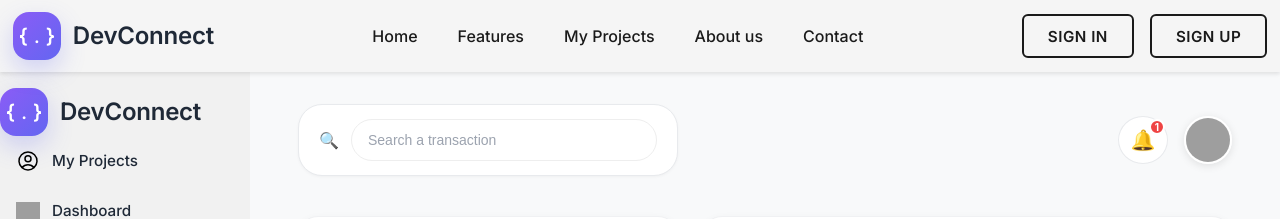
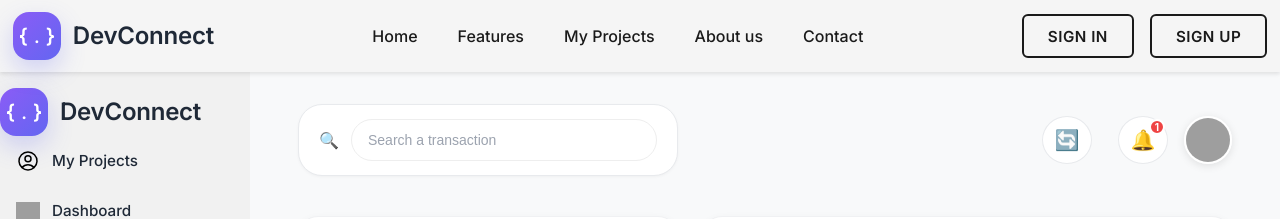
Before and after one commit to FatumaLiban2/dev_connect_frontend, a React (Vite) app: page /payments in a window 1280 px wide. Shown: the top 219 px of the page. Built offline with nearby package versions, Linux system fonts and the light colour scheme; grey boxes are pictures that could not be loaded.

Commit message:
updated the client and dev payment

```diff
--- a/src/pages/ClientPayment.jsx
+++ b/src/pages/ClientPayment.jsx
@@ -1,5 +1,5 @@
 import React, { useState, useEffect } from 'react';
-import Sidebar from '../components/Sidebar'; // Import the Sidebar component
+import Sidebar from '../components/Sidebar';
 import '../styles/Sidebar.css';
 import '../styles/Payment.css';
 
@@ -11,6 +11,7 @@ const ClientPayment = () => {
   const [searchQuery, setSearchQuery] = useState('');
   const [filterType, setFilterType] = useState('all');
   const [activityData, setActivityData] = useState([]);
+  const [lastRefresh, setLastRefresh] = useState(Date.now());
 
   // Placeholder data with proper structure
   const placeholderTransactions = [
@@ -51,7 +52,15 @@ const ClientPayment = () => {
 
   useEffect(() => {
     fetchPaymentData();
-  }, []);
+
+    // Auto-refresh every 30 seconds
+    const interval = setInterval(() => {
+      fetchPaymentData();
+      setLastRefresh(Date.now());
+    }, 30000);
+
+    return () => clearInterval(interval);
+  }, [lastRefresh]);
 
   const fetchPaymentData = async () => {
     const currentUserId = localStorage.getItem('userId');
@@ -93,6 +102,12 @@ const ClientPayment = () => {
       setBalance(6169.00);
       setActivityData(placeholderActivity);
     }
+  };
+
+  // Manual refresh function
+  const handleManualRefresh = () => {
+    fetchPaymentData();
+    setLastRefresh(Date.now());
   };
 
   // Generate dynamic SVG path from activity data
@@ -188,6 +203,14 @@ const ClientPayment = () => {
             />
           </div>
           <div className="header-right-figma">
+            <button
+              onClick={handleManualRefresh}
+              className="notification-btn-figma"
+              aria-label="Refresh"
+              style={{ marginRight: '10px' }}
+            >
+              🔄
+            </button>
             <button className="notification-btn-figma" aria-label="Notifications">
               🔔
               <span className="notification-badge">1</span>
--- a/src/pages/DeveloperPayment.jsx
+++ b/src/pages/DeveloperPayment.jsx
@@ -11,6 +11,7 @@ const DeveloperPayment = () => {
   const [searchQuery, setSearchQuery] = useState('');
   const [filterType, setFilterType] = useState('all');
   const [activityData, setActivityData] = useState([]);
+  const [lastRefresh, setLastRefresh] = useState(Date.now());
 
   // Placeholder data for developers (earnings focused)
   const placeholderTransactions = [
@@ -61,7 +62,15 @@ const DeveloperPayment = () => {
 
   useEffect(() => {
     fetchPaymentData();
-  }, []);
+
+    // Auto-refresh every 30 seconds
+    const interval = setInterval(() => {
+      fetchPaymentData();
+      setLastRefresh(Date.now());
+    }, 30000);
+
+    return () => clearInterval(interval);
+  }, [lastRefresh]);
 
   const fetchPaymentData = async () => {
     const currentUserId = localStorage.getItem('userId');
@@ -103,6 +112,12 @@ const DeveloperPayment = () => {
       setBalance(6169.00);
       setActivityData(placeholderActivity);
     }
+  };
+
+  // Manual refresh function
+  const handleManualRefresh = () => {
+    fetchPaymentData();
+    setLastRefresh(Date.now());
   };
 
   // Generate dynamic SVG path from activity data
@@ -198,6 +213,14 @@ const DeveloperPayment = () => {
             />
           </div>
           <div className="header-right-figma">
+            <button
+              onClick={handleManualRefresh}
+              className="notification-btn-figma"
+              aria-label="Refresh"
+              style={{ marginRight: '10px' }}
+            >
+              🔄
+            </button>
             <button className="notification-btn-figma" aria-label="Notifications">
               🔔
               <span className="notification-badge">3</span>
```
